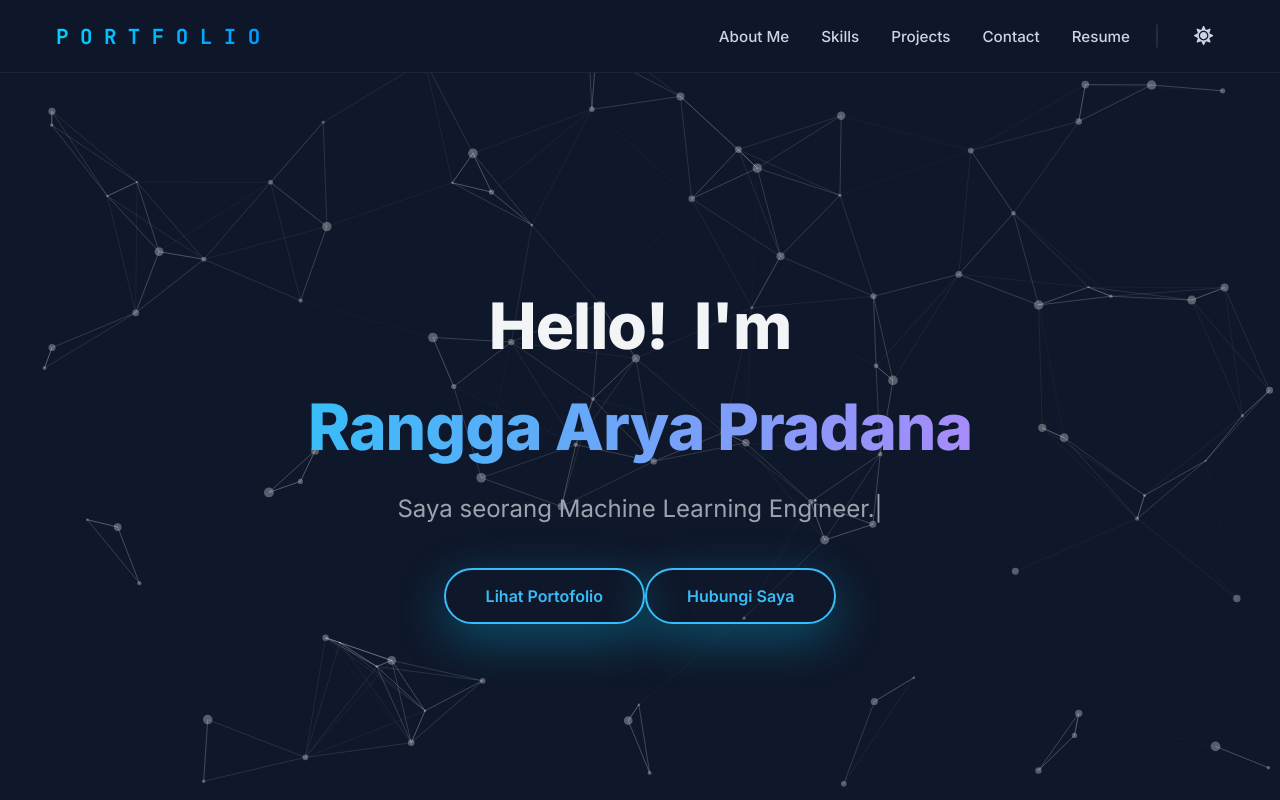
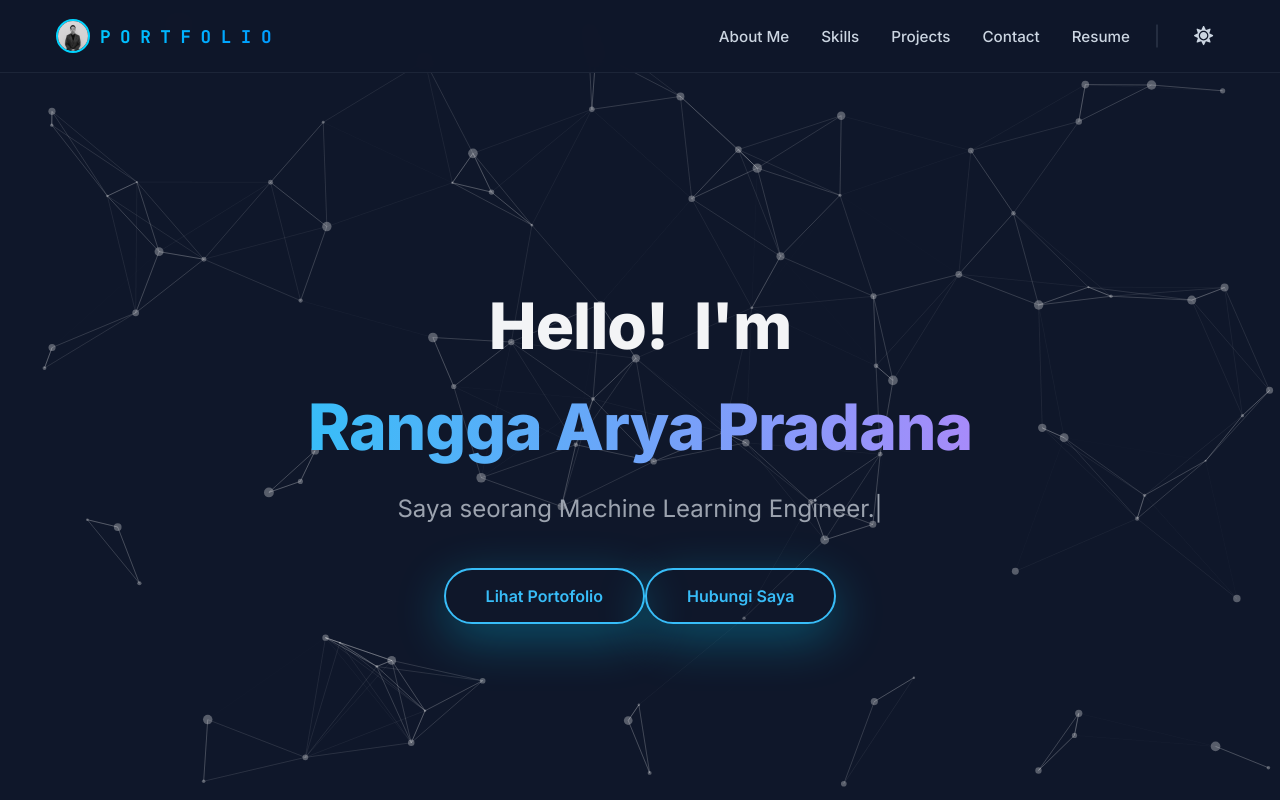
Before and after one commit to RanggaArya/ranggaaarya, a Next.js app: page / in a window 1280 px wide. Shown: the top 800 px of the page. Built offline with nearby package versions, Linux system fonts and the light colour scheme.

Commit message:
Update Navbar

```diff
--- a/app/components/Navbar.js
+++ b/app/components/Navbar.js
@@ -3,6 +3,7 @@ import Link from 'next/link';
 import { useState, useEffect } from 'react';
 import { FaBars, FaTimes, FaMoon, FaSun } from 'react-icons/fa';
 import styles from './Navbar.module.css';
+import Image from "next/image";
 
 const Navbar = () => {
   const [isOpen, setIsOpen] = useState(false);
@@ -35,7 +36,12 @@ const Navbar = () => {
 
         {/* Logo (Kiri) */}
         <Link href="/" className={styles.logo}>
-          <span style={{ color: '#00d4ff' }}> P O R T F O L I O</span>
+          <img
+            src="/icon.jpg"
+            alt="Rangga"
+            className={styles.logoAvatar}
+          />
+          <span style={{ color: '#6e55a0ff' }}> P O R T F O L I O</span>
         </Link>
 
         {/* Container Kanan (Links + Divider + Toggle) */}
--- a/app/components/Navbar.module.css
+++ b/app/components/Navbar.module.css
@@ -37,6 +37,19 @@
   text-decoration: none;
   flex-shrink: 0;
   font-family: var(--font-mono);
+  display: flex;
+  align-items: center;
+  gap: 10px;
+  font-size: 1.1rem;
+}
+
+/* Avatar kecil bulat */
+.logoAvatar {
+  width: 34px;
+  height: 34px;
+  border-radius: 50%;
+  object-fit: cover;
+  border: 2px solid #00d4ff;
 }
 
 /* Wrapper untuk bagian kanan agar logo di kiri, sisanya di kanan */
@@ -173,4 +186,9 @@
   .mobileMenuBtn {
     display: flex;
   }
+
+  .logoAvatar {
+    width: 28px;
+    height: 28px;
+  }
 }
```
Also changed, not shown: public/icon.jpg (added).
